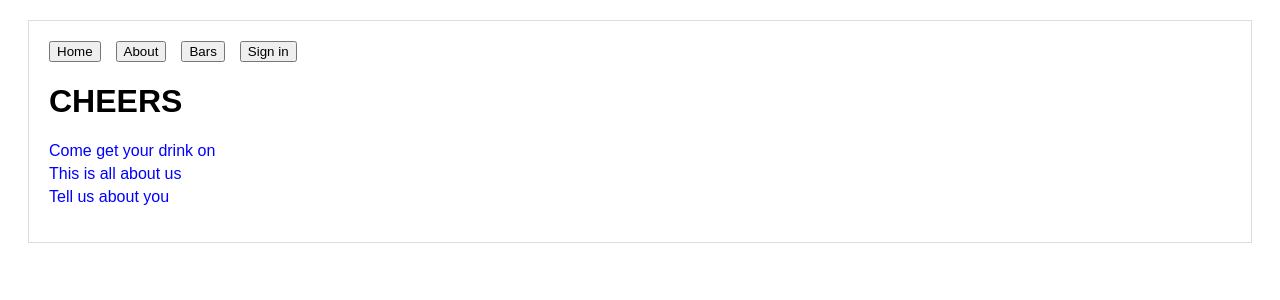
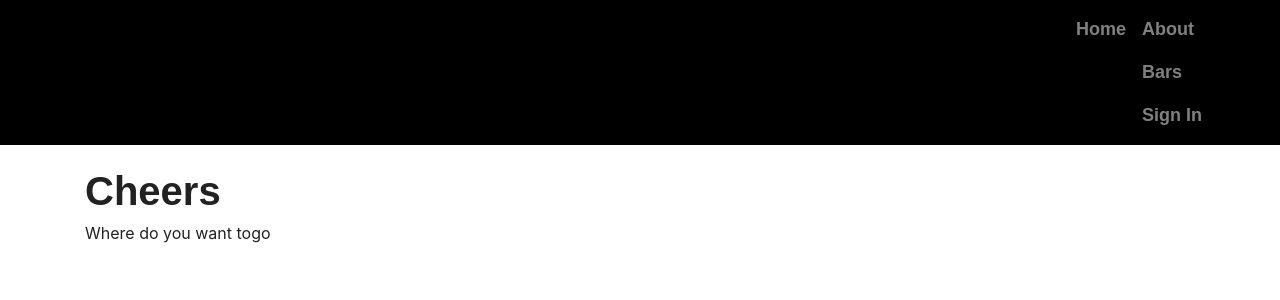
Before and after one commit to roxanneseders/nextwork, a Next.js app: page / in a window 1280 px wide. Shown: the top 300 px of the page. Built offline with nearby package versions, Linux system fonts and the light colour scheme; a web font is replaced by a local one.

Commit message:
added navbar

```diff
--- a/comps/Header.js
+++ b/comps/Header.js
@@ -1,24 +1,47 @@
-import Link from "next/link";
+// import Link from "next/link";
 
-const linkStyle = {
-  marginRight: 15
-};
+// const linkStyle = {
+//   marginRight: 15
+// };
 
-const Header = () => (
+// const Header = () => (
+//   <div>
+//     <Link href="/">
+//       <button style={linkStyle}>Home</button>
+//     </Link>
+//     <Link href="/about">
+//       <button style={linkStyle}>About</button>
+//     </Link>
+//     <Link href="/bars">
+//       <button style={linkStyle}>Bars</button>
+//     </Link>
+//     <Link href="/signin">
+//       <button style={linkStyle}>Sign in</button>
+//     </Link>
+//   </div>
+// );
+
+// export default Header;
+
+//josh
+import Header from "./Header";
+
+const Layout = props => (
   <div>
-    <Link href="/">
-      <button style={linkStyle}>Home</button>
-    </Link>
-    <Link href="/about">
-      <button style={linkStyle}>About</button>
-    </Link>
-    <Link href="/bars">
-      <button style={linkStyle}>Bars</button>
-    </Link>
-    <Link href="/signin">
-      <button style={linkStyle}>Sign in</button>
-    </Link>
+    <h1>
+      <title>Cheers!</title>
+      <link
+        rel="stylesheet"
+        href="https://bootswatch.com/4/minty/bootstrap.min.css"
+      />
+    </h1>
+    <div className="container">
+      <div />
+      {/* </div> "style"={"layoutStyle"}> */}
+      <Header />
+      {props.children}
+    </div>
   </div>
 );
 
-export default Header;
+export default Layout;
--- a/comps/MyLayout.js
+++ b/comps/MyLayout.js
@@ -1,16 +1,35 @@
-import Header from "./Header";
+// import Header from "./Header";
 
-const layoutStyle = {
-  margin: 20,
-  padding: 20,
-  border: "1px solid #DDD"
-};
+// const layoutStyle = {
+//   margin: 20,
+//   padding: 20,
+//   border: "1px solid #DDD"
+// };
 
-const Layout = props => (
-  <div style={layoutStyle}>
-    <Header />
-    {props.children}
+// const Layout = props => (
+//   <div style={layoutStyle}>
+//     <Header />
+//     {props.children}
+//   </div>
+// );
+
+// export default Layout;
+//1/24
+import Head from "next/head";
+import Navbar from "./Navbar";
+
+const MyLayout = props => (
+  <div>
+    <Head>
+      <title>CHEERS</title>
+      <link
+        rel="stylesheet"
+        href="https://bootswatch.com/4/journal/bootstrap.min.css"
+      />
+    </Head>
+    <Navbar />
+    <div className="container">{props.children}</div>
   </div>
 );
 
-export default Layout;
+export default MyLayout;
--- /dev/null
+++ b/comps/Navbar.js
@@ -0,0 +1,59 @@
+// import Link from "next/link";
+
+// const Navbar = () => (
+//   <div>
+//     <ul>
+//       <Link href="/">
+//         <button style={linkStyle}>Home</button>
+//       </Link>
+//       <Link href="/about">
+//         <button style={linkStyle}>About</button>
+//       </Link>
+//       <Link href="/bars">
+//         <button style={linkStyle}>Bars</button>
+//       </Link>
+//       <Link href="/signin">
+//         <button style={linkStyle}>Sign in</button>
+//       </Link>
+//     </ul>
+//   </div>
+// );
+
+// export default Navbar;
+
+//1/24
+import Link from "next/link";
+
+const Navbar = () => (
+  <nav className="navbar navbar-expand navbar-dark bg-dark mb-4">
+    <div className="container">
+      <a className="navbar-brand" href="#" />
+      <div className="collapse navbar-collapse">
+        <ul className="navbar-nav ml-auto">
+          <li className="nav-item">
+            <Link href="/">
+              <a className="nav-link">Home</a>
+            </Link>
+          </li>
+          <li className="nav-item">
+            <Link href="/about">
+              <a className="nav-link">About</a>
+            </Link>
+            <li className="nav-item">
+              <Link href="/bars">
+                <a className="nav-link">Bars</a>
+              </Link>
+              <li className="nav-item">
+                <Link href="/signin">
+                  <a className="nav-link">Sign In</a>
+                </Link>
+              </li>
+            </li>
+          </li>
+        </ul>
+      </div>
+    </div>
+  </nav>
+);
+
+export default Navbar;
--- a/pages/bars.js
+++ b/pages/bars.js
@@ -8,6 +8,6 @@
 
 export default () => (
   <Layout>
-    <p>Hope you find what you're looking for</p>
+    <p>Where do you want to go?</p>
   </Layout>
 );
--- a/pages/home.js
+++ b/pages/home.js
@@ -4,7 +4,7 @@
 //   </div>
 // );
 
-import Layout from "../components/MyLayout.js";
+import Layout from "../comps/MyLayout.js";
 
 export default () => (
   <Layout>
--- a/pages/index.js
+++ b/pages/index.js
@@ -1,55 +1,60 @@
-import Layout from "../comps/MyLayout.js";
-import Link from "next/link";
+// 1/24/18
+
+// import Layout from "../comps/MyLayout.js";
+// import Navbar from "../comps/Navbar.js";
+
+//import Link from "next/link";
 //import fetch from "isomorphic-unfetch";
 
 //added 1/22
-function getPosts() {
-  return [
-    { id: "Bars", title: "Come get your drink on" },
-    { id: "About-nextjs", title: "This is all about us" },
-    { id: "Signin.-nextjs", title: "Tell us about you" }
-  ];
-}
-const PostLink = ({ post }) => (
-  <li>
-    <Link as={`/p/${post.id}`} href={`/post?title=${post.title}`}>
-      <a>{post.title}</a>
-    </Link>
-  </li>
-);
+// //closed 1/24
+// function getPosts() {
+//   return [
+//     { id: "Bars", title: "Come get your drink on" },
+//     { id: "About-nextjs", title: "This is all about us" },
+//     { id: "Signin.-nextjs", title: "Tell us about you" }
+//   ];
+// }
+// const PostLink = ({ post }) => (
+//   <li>
+//     <Link as={`/p/${post.id}`} href={`/post?title=${post.title}`}>
+//       <a>{post.title}</a>
+//     </Link>
+//   </li>
+// );
 
 //removed1/22
 //const Index = props => (
-export default () => (
-  <Layout>
-    <h1>CHEERS</h1>
-    <ul>{getPosts().map(post => <PostLink key={post.id} post={post} />)}</ul>
-    <style jsx>{`
-      h1,
-      a {
-        font-family: "Arial";
-      }
+// export default () => (
+//   <Layout>
+//     <h1>CHEERS</h1>
+//     <ul>{getPosts().map(post => <PostLink key={post.id} post={post} />)}</ul>
+//     <style jsx>{`
+//       h1,
+//       a {
+//         font-family: "Arial";
+//       }
 
-      ul {
-        padding: 0;
-      }
+//       ul {
+//         padding: 0;
+//       }
 
-      li {
-        list-style: none;
-        margin: 5px 0;
-      }
+//       li {
+//         list-style: none;
+//         margin: 5px 0;
+//       }
 
-      a {
-        text-decoration: none;
-        color: blue;
-      }
+//       a {
+//         text-decoration: none;
+//         color: blue;
+//       }
 
-      a:hover {
-        opacity: 0.6;
-      }
-    `}</style>
-  </Layout>
-);
+//       a:hover {
+//         opacity: 0.6;
+//       }
+//     `}</style>
+//   </Layout>
+// );
 //removed 1/22
 // Index.getInitialProps = async function() {
 //   const res = await fetch("https://api.tvmaze.com/search/shows?q=cheers");
@@ -61,5 +66,40 @@
 //     shows: data
 //   };
 // };
+// 1/24/18
+// const Index = () => (
+//   <div>
+//     <Navbar />
+//     <h1>CHEERS</h1>
+//   </div>
+// );
 
 // export default Index;
+
+//added1/24/18import Fetch from 'isomorphic-unfetch';
+//import Fetch from "isomorphic-unfetch";
+import Layout from "../comps/MyLayout";
+
+//import Prices from "../components/Prices";
+
+const Index = props => (
+  <Layout>
+    <div>
+      <h1>Cheers</h1>
+      <p>Where do you want togo</p>
+    </div>
+  </Layout>
+);
+
+// Index.getInitialProps = async function() {
+//   const res = await fetch(
+//     "https://api.yelp.com/v3/businesses/search?categories=nightlife&term=&latitude=33.5585307&longitude=-111.88668"
+//   );
+//   const data = await res.json();
+
+//   return {
+//     bpi: data.bpi
+//   };
+//};
+
+export default Index;
```
Also changed, not shown: pages/about.js (+14 -2 lines).
